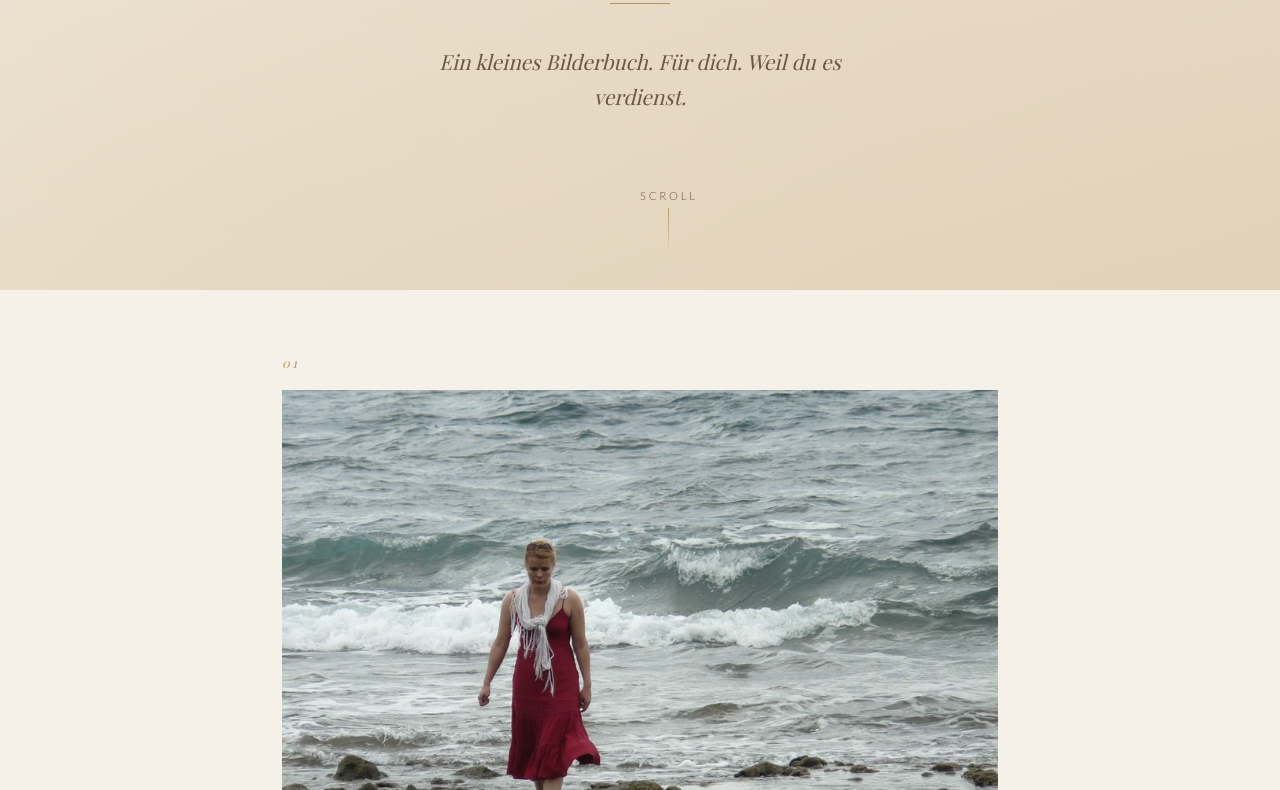
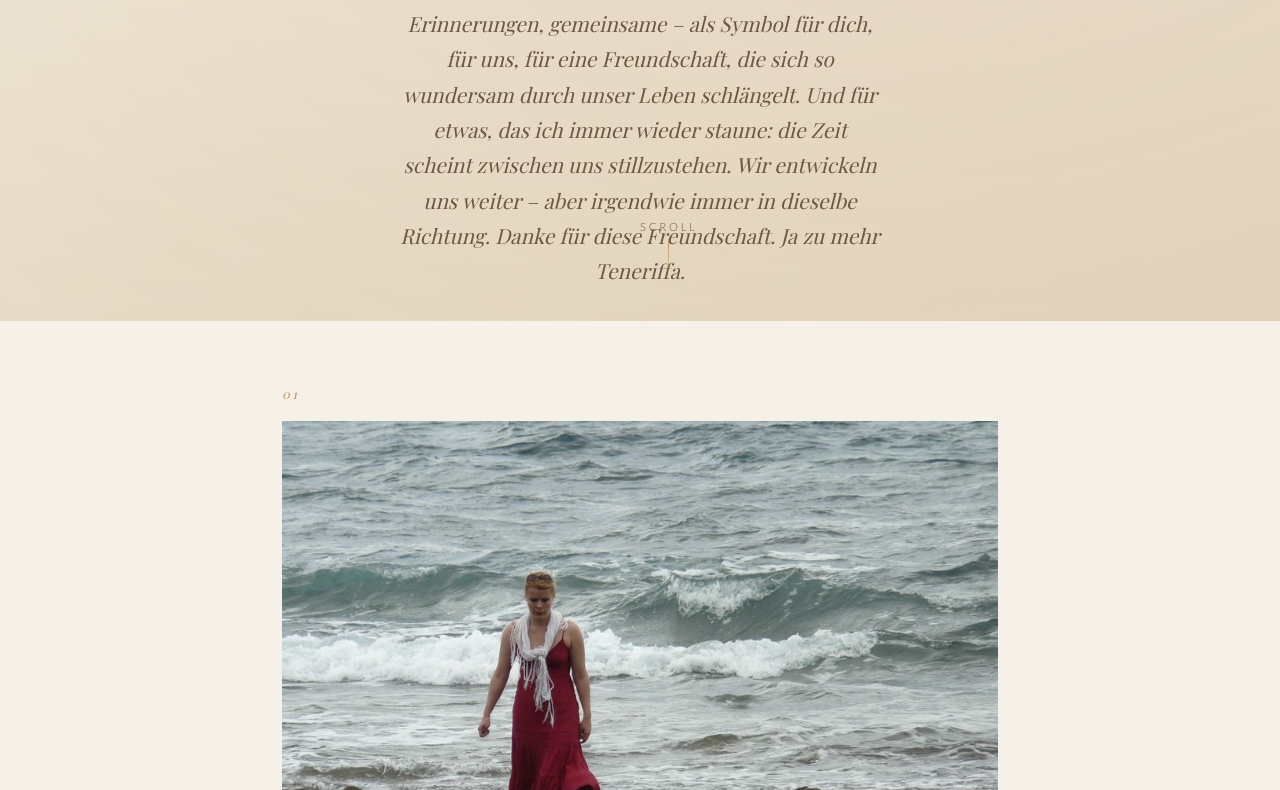
Before and after one commit to verabing/Hase50--Hurra, a plain HTML site: page index.html in a window 1280 px wide. Shown: the part 510-1300 px from the top of the page. Drawn offline with nearby package versions, Linux system fonts and the light colour scheme; a web font is replaced by a local one.

Commit message:
Revise hero tagline in index.html
Updated the hero tagline with a longer, more descriptive message about friendship and memories.

```diff
--- a/index.html
+++ b/index.html
@@ -270,7 +270,7 @@
     <p class="hero-subtitle">Teneriffa &nbsp;·&nbsp; Erinnerungen &nbsp;·&nbsp; Von Frauke</p>
     <h1 class="hero-title">Hase<br><em>wird 50</em></h1>
     <div class="hero-divider"></div>
-    <p class="hero-tagline">Ein kleines Bilderbuch. Für dich. Weil du es verdienst.</p>
+    <p class="hero-tagline">Ein kleines Bilderbuch schicke ich dir nach Teneriffa – wo du gerade bist, während ich hier sitze und diese Bilder anschaue. Teneriffa-Erinnerungen, gemeinsame – als Symbol für dich, für uns, für eine Freundschaft, die sich so wundersam durch unser Leben schlängelt. Und für etwas, das ich immer wieder staune: die Zeit scheint zwischen uns stillzustehen. Wir entwickeln uns weiter – aber irgendwie immer in dieselbe Richtung. Danke für diese Freundschaft. Ja zu mehr Teneriffa.</p>
     <div class="scroll-hint">
       <span>scroll</span>
       <div class="scroll-arrow"></div>
```
